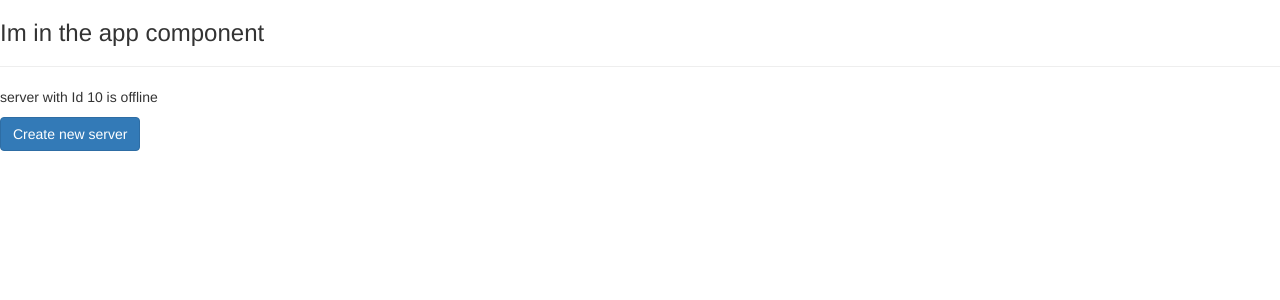
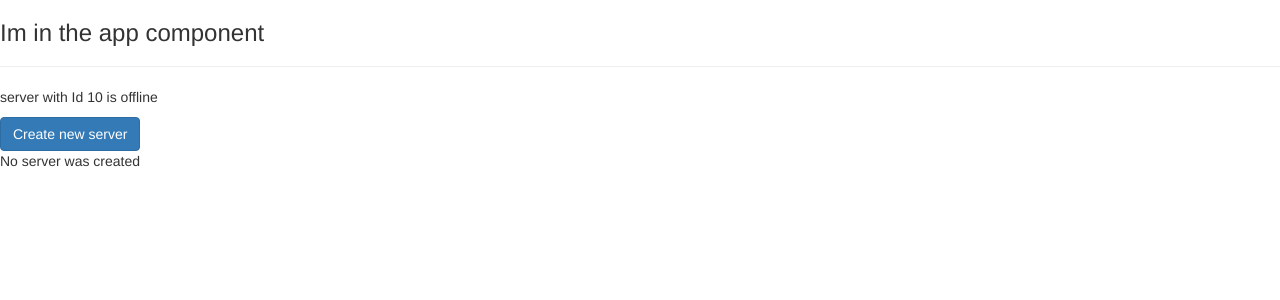
Before and after one commit to shivubd/course-app, an Angular app: page / in a window 1280 px wide. Shown: the top 300 px of the page. Built offline with nearby package versions, Linux system fonts and the light colour scheme.

Commit message:
Event_binding

```diff
--- a/src/app/servers/servers.component.html
+++ b/src/app/servers/servers.component.html
@@ -4,4 +4,11 @@
 <!-- PROPERTY BINDING: disabled is the property of button tag, and its value is coming from isDisabled variable ts -->
 <!-- TS EXPRESSION: between "" in property binding we can write typscript code and should not use string interpolation{{}}
 because "" itself is a exp and cant put exp inside a exp-->
-<button class="btn btn-primary" [disabled]="isDisabled" [innerText]="isDisabled?'Disabled':'Create new server'"></button>
+<button class="btn btn-primary"
+    [disabled]="isDisabled"
+    [innerText]="isDisabled?'Disabled':'Create new server'"
+    (click)="onCreateServer()"
+    (mouseover)="serverCreationStatus='Click to create a new server'"></button>
+    <!--EVENT BINDING: here click is the event, that is triggered when button is clicked, when click event is triggered
+    the exp between "" is executed in this case it calls a function onCreateServer() it can be typscript exp also-->
+<p>{{serverCreationStatus}}</p>
--- a/src/app/servers/servers.component.ts
+++ b/src/app/servers/servers.component.ts
@@ -23,10 +23,16 @@ import { Component } from '@angular/core';
   // ]
 })
 export class ServersComponent {
+  serverCreationStatus: string = 'No server was created';
+  serverCount: number = 0;
   isDisabled: boolean = true;
   constructor() {
     setTimeout(() => {
       this.isDisabled = false;
     }, 2000);
   }
+  onCreateServer() {
+    this.serverCount += 1;
+    this.serverCreationStatus = `Server ${this.serverCount} was sucessfully created`;
+  }
 }
```
